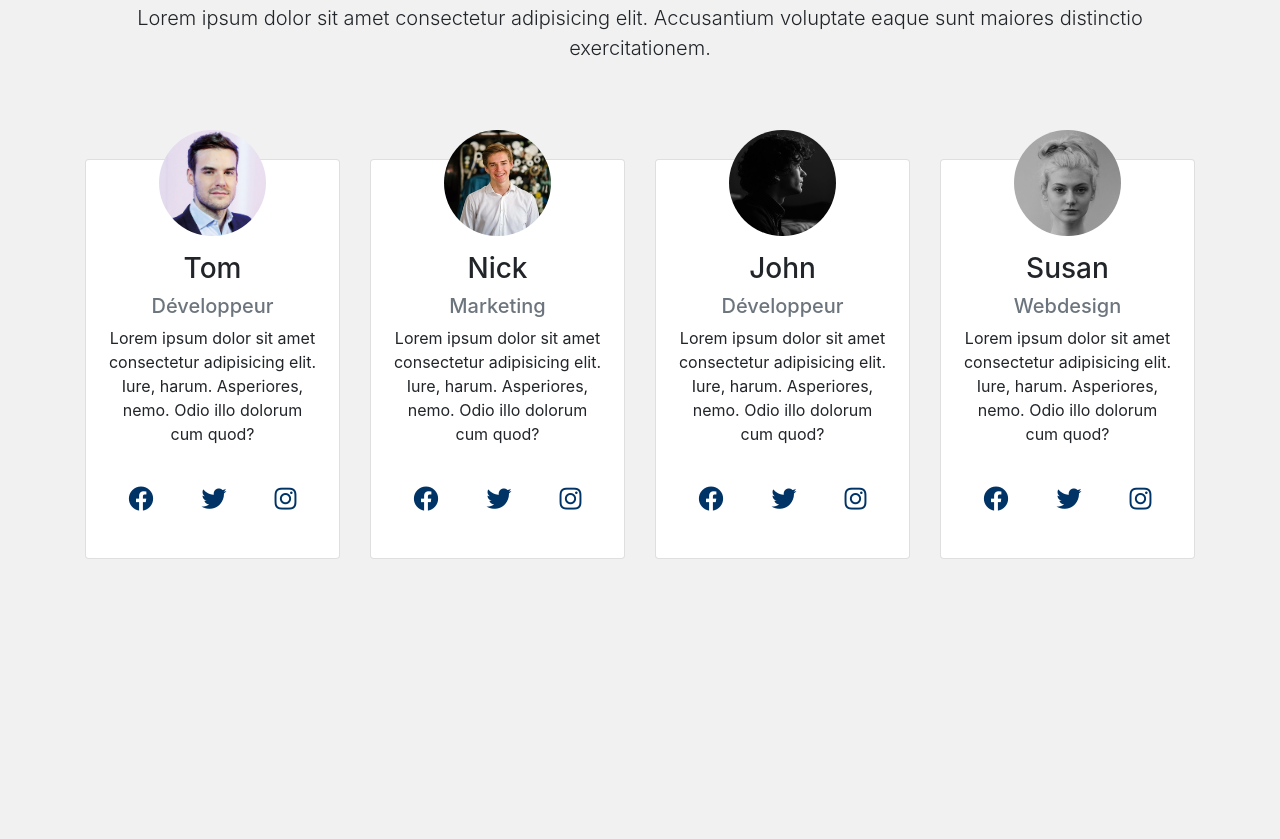
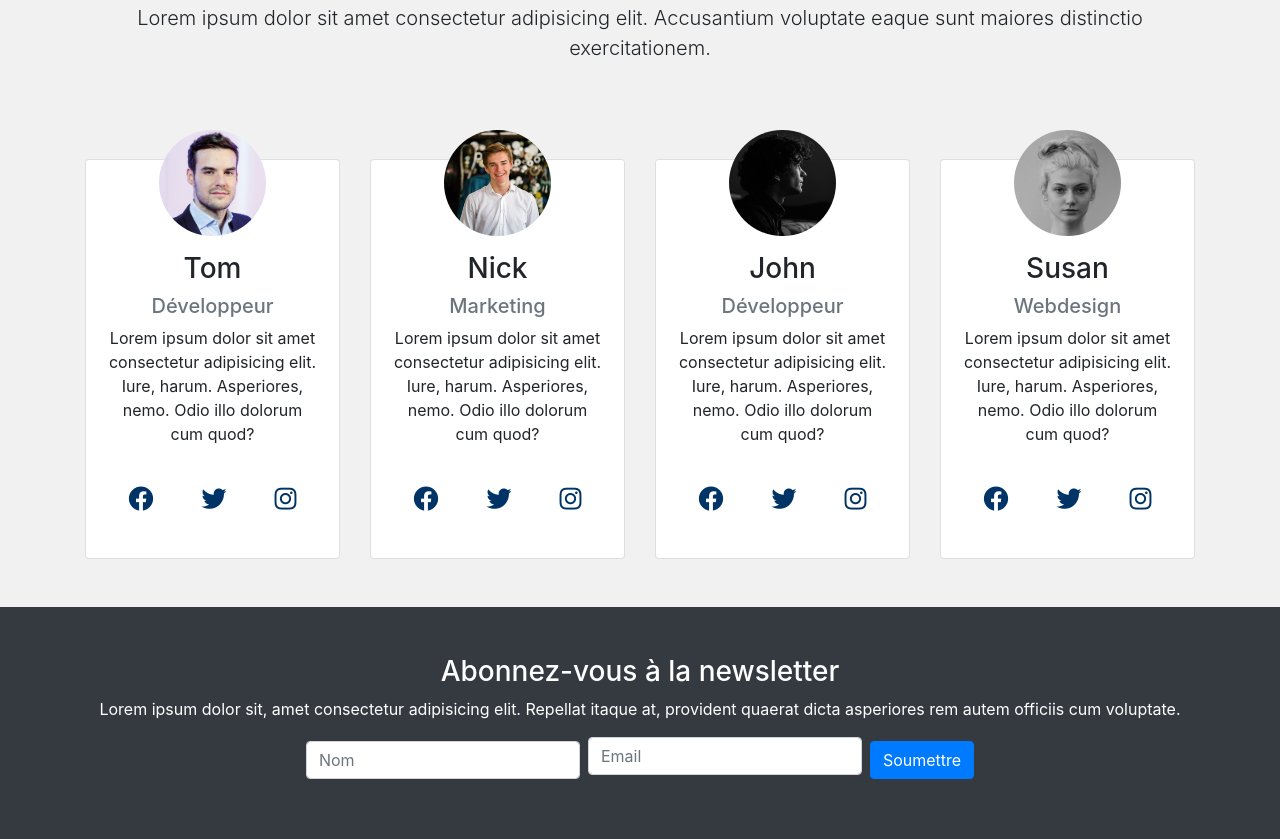
Before and after one commit to NicolasCherfils/Projet-Bootstrap, a plain HTML site: page index.html in a window 1280 px wide. Shown: the part 1944-2783 px from the top of the page. Before the commit the page ends 2503 px from the top, so only its background shows below. Drawn offline with nearby package versions, Linux system fonts and the light colour scheme.

Commit message:
section newsletter

```diff
--- a/index.html
+++ b/index.html
@@ -222,48 +222,33 @@
                         </div>
                     </div>
                 </div>
+            </div>
+        </div>
+    </section>
+
+    <!-- Newsletter -->
+
+    <section id="newsletter" class="text-center p-5 bg-dark text-white">
+
+        <div class="container">
+            <div class="row">
+                <div class="col">
+                    <h3>Abonnez-vous à la newsletter</h3>
+                    <p>Lorem ipsum dolor sit, amet consectetur adipisicing elit. Repellat itaque at, provident quaerat dicta asperiores rem autem officiis cum voluptate.</p>
+                    <form action="" class="form-inline justify-content-center">
+                        <input type="text" class="form-control mb-2 mr-2" placeholder="Nom">
+                        <input type="text" class="form-control mb-3 mr-2" placeholder="Email">
+                        <button class="btn btn-primary mb-2">Soumettre</button>
+                    </form>
+                </div>
+            </div>
+        </div>
+    </section>
 
 
 
 
 
-
-
-
-
-
-
-
-
-
-
-
-
-
-
-
-
-
-
-
-
-
-
-
-
-
-
-
-
-
-
-
-            </div>
-        </div>
-
-
-
-    </section>
 
 
     <!-- Script Jquery-->
```
